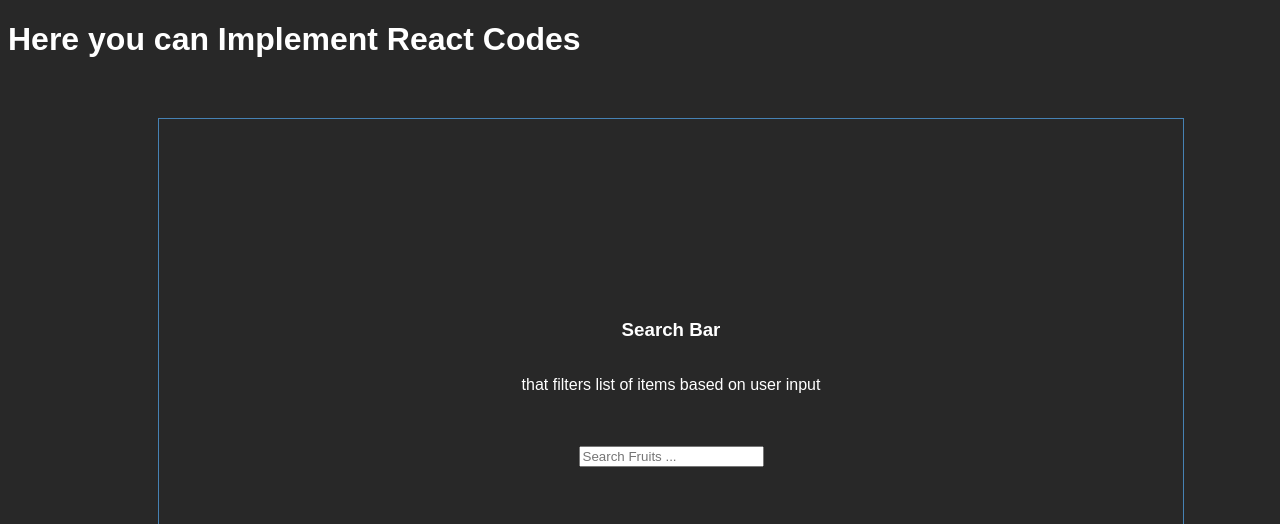
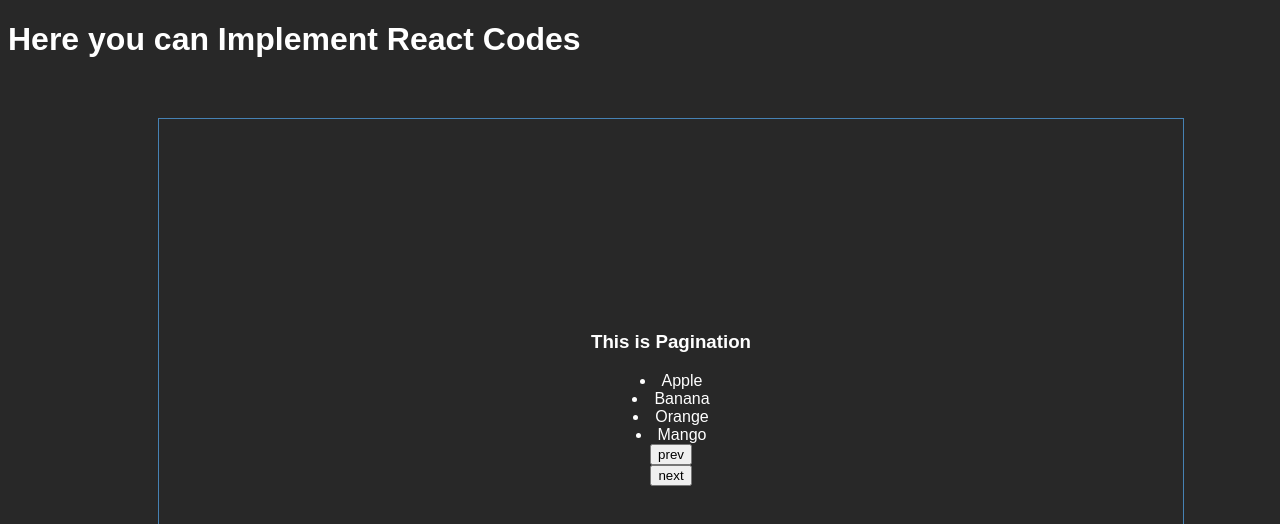
Before and after one commit to PrateekRohilla/React-Codes, a React (Vite) app: page / in a window 1280 px wide. Shown: the top 524 px of the page. Built offline with nearby package versions, Linux system fonts and the light colour scheme.

Commit message:
handling multiple items

```diff
--- a/src/App.jsx
+++ b/src/App.jsx
@@ -11,8 +11,15 @@ import ChangeBG from './Components/ChangeBG'
 import RandomQuote from './Components/RandomQuote'
 import FileUpload from './Components/FileUpload'
 import SearchBar from './Components/SearchBar'
+import Pagination from './Components/Pagination'
 
 function App() {
+
+  const items = [
+    "Apple","Banana","Orange","Mango","Strawberry","Pineapple","Grapes","Watermelon",
+    "Cherry","Blueberry","Peach","Kiwi","Papaya","Guava","Lemon","Pomegranate","Coconut","Raspberry",
+    "Lychee","Apricot"
+];
 
   return (
     <>
@@ -28,7 +35,8 @@ function App() {
         {/* <ChangeBG /> */}
         {/* <RandomQuote /> */}
         {/* <FileUpload /> */}
-        <SearchBar />
+        {/* <SearchBar items={items} /> */}
+        <Pagination items={items} itemsPerPage={4} />
       </div>
     </>
   )
--- /dev/null
+++ b/src/Components/Pagination.jsx
@@ -0,0 +1,36 @@
+import react, { useState } from 'react';
+
+const Pagination = ({ items, itemsPerPage }) => {
+
+    const [currentPage, setCurrentPage] = useState(1);
+
+    const indexOfLastItem = currentPage * itemsPerPage;
+    const indexOfFirstItem = indexOfLastItem - itemsPerPage;
+    const currentItems = items.slice(indexOfFirstItem, indexOfLastItem);
+
+    const pageNumbers = [];
+    for (let i = 1; i < Math.ceil(items.length / itemsPerPage); i++)
+        pageNumbers.push(i);
+
+    return (
+        <>
+            <h3>This is Pagination</h3>
+            {
+                currentItems.map((item, index) => (
+                    <li key={index}>{item}</li>
+                ))
+            }
+            {/* <button onClick={() => setCurrentPage(currentPage - 1)}>prev</button> */}
+            <button onClick={() => {currentPage > 1 ? setCurrentPage(currentPage - 1) : ""}}>
+                prev
+            </button>
+            <button onClick={() => {currentPage <= pageNumbers.length ? setCurrentPage(currentPage + 1) : ""}}>
+                next
+            </button>
+            {console.log(items)}
+        </>
+    )
+
+}
+
+export default Pagination;
--- a/src/Components/SearchBar.jsx
+++ b/src/Components/SearchBar.jsx
@@ -1,33 +1,10 @@
 import react, { useState } from 'react';
 
-const SearchBar = () => {
-
-    const fruits = [
-        "Apple",
-        "Banana",
-        "Orange",
-        "Mango",
-        "Strawberry",
-        "Pineapple",
-        "Grapes",
-        "Watermelon",
-        "Cherry",
-        "Blueberry",
-        "Peach",
-        "Kiwi",
-        "Papaya",
-        "Guava",
-        "Lemon",
-        "Pomegranate",
-        "Coconut",
-        "Raspberry",
-        "Lychee",
-        "Apricot"
-    ];
+const SearchBar = ({items}) => {
 
     const [searchTerm, setSearchTerm] = useState('');
 
-    const filteredItems = fruits.filter((item) => {
+    const filteredItems = items.filter((item) => {
         item.toLowerCase().includes(searchTerm.toLowerCase())
     });
 
@@ -40,9 +17,9 @@ const SearchBar = () => {
             <br /><br />
             <input type="text" placeholder='Search Fruits ...' value={searchTerm} onChange={(e) => setSearchTerm(e.target.value)} />
             <ul>
-            {filteredItems.map((item, index) => {
+            {filteredItems.map((item, index) =>
                 <li key={index}>{item}</li>
-            })}
+            )}
             </ul>
             {console.log(searchTerm, filteredItems)}
         </>
```
